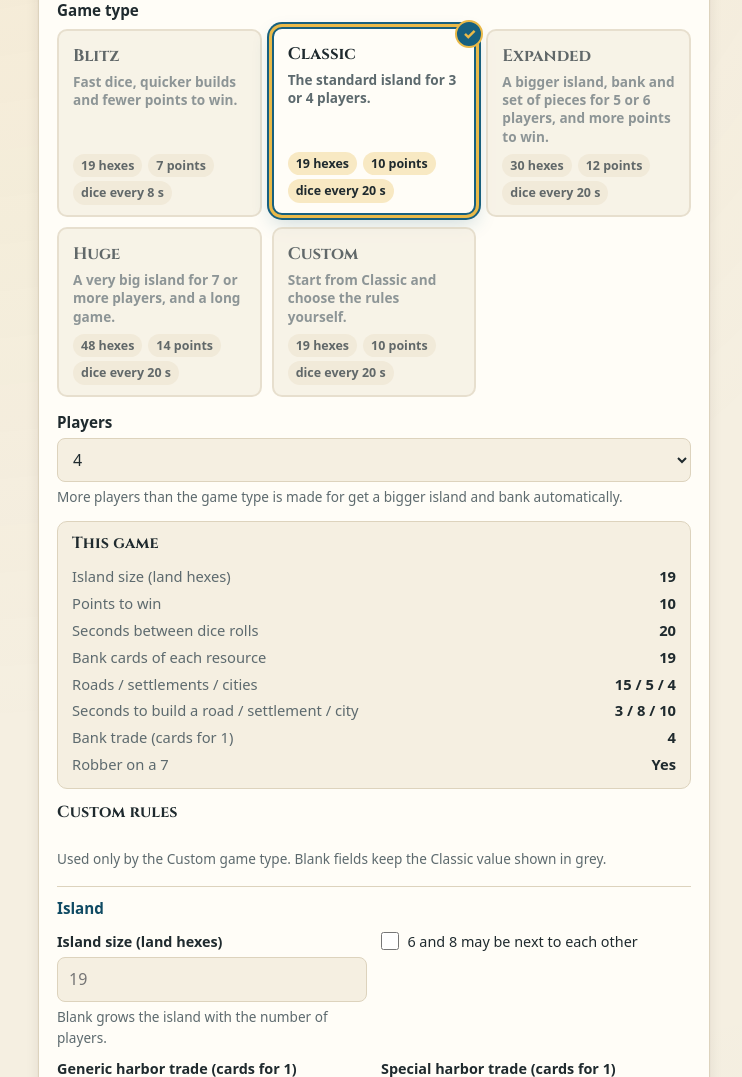
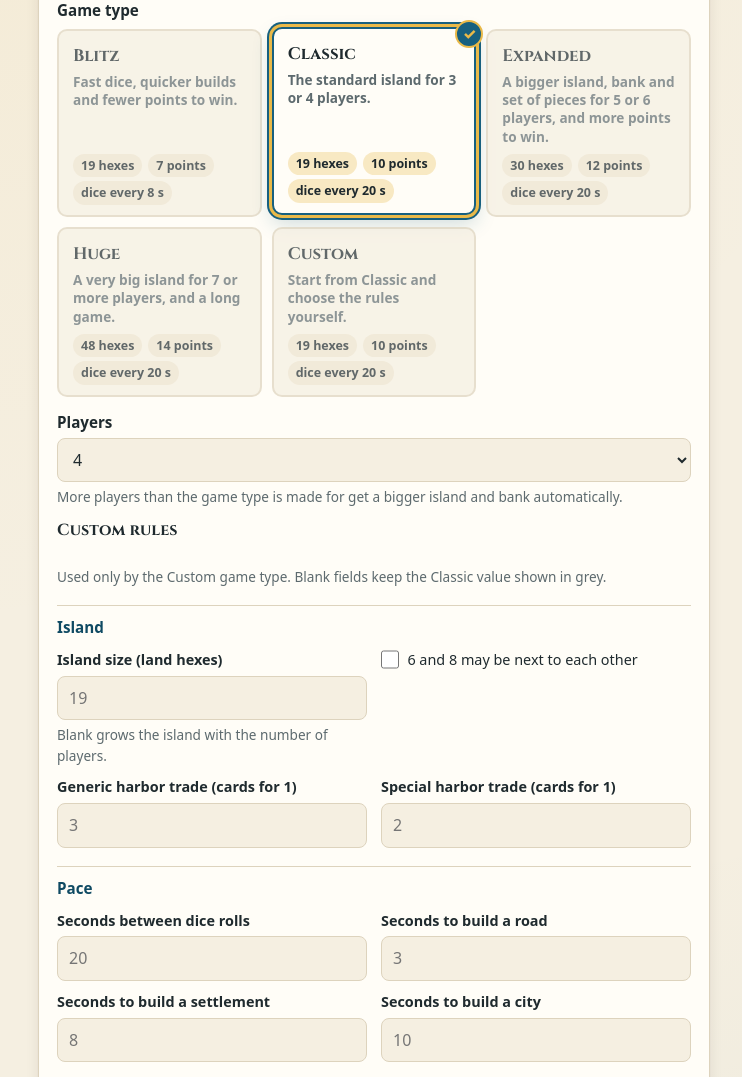
Before and after one commit to emersonjleon/island, a Django app: page /lobby/ in a window 1280 px wide. Shown: the part 476-1553 px from the top of the page, without its empty margins (266-1008 px from the left). Run offline with Django 5.2, Linux system fonts and the light colour scheme; the visitor is signed in with stand-in values (Sample User, id 1); data comes from the database, SQL or seed files in the repository; data that the repository does not hold is empty; some libraries are stand-ins or nearby versions.

Commit message:
Create form: show the 'This game' summary only for the Custom game type
Co-Authored-By: Claude Opus 5.5 <noreply@anthropic.com>
Claude-Session: https://claude.ai/code/session_019oMd4GpLQxvLRXgJKtwB2R

```diff
--- a/static/css/site.css
+++ b/static/css/site.css
@@ -218,6 +218,7 @@ table.seats td .button, table.seats td button { padding: 4px 12px; font-size: 0.
 .code-preview { margin-top: 8px; }
 .create-form.from-code > .preset-picker, .create-form.from-code > .players-field,
 .create-form.from-code > .preset-stats, .create-form.from-code > .custom-settings { opacity: 0.4; pointer-events: none; }
+.create-form:not([data-preset="custom"]) > .preset-stats { display: none; }
 .share-row { display: flex; flex-wrap: wrap; gap: 8px; align-items: center; }
 .share-row input { flex: 1 1 16rem; min-width: 0; }
 .settings-summary .settings-note { grid-column: 1 / -1; font-weight: normal; font-size: 0.85rem; }
```
